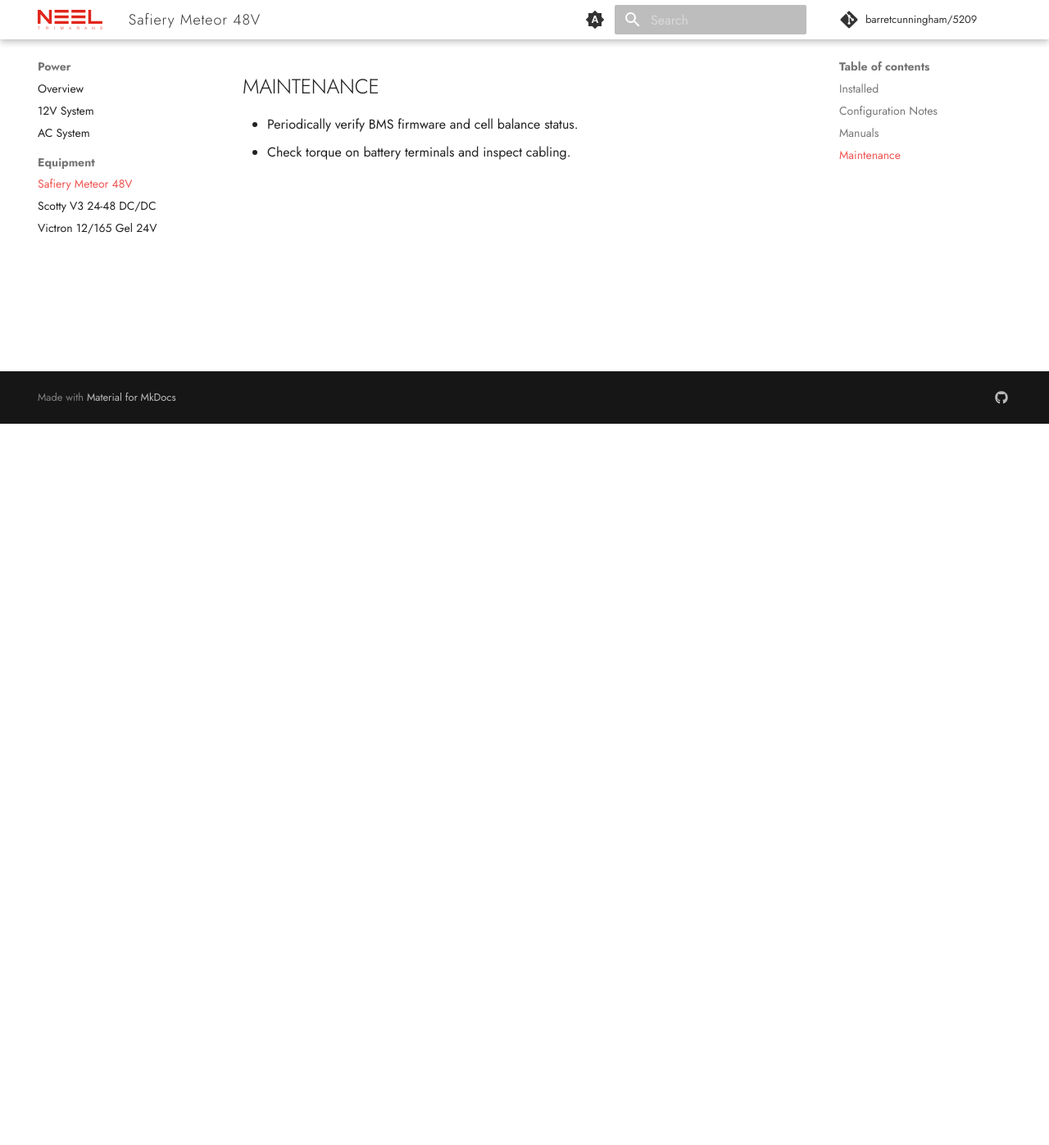
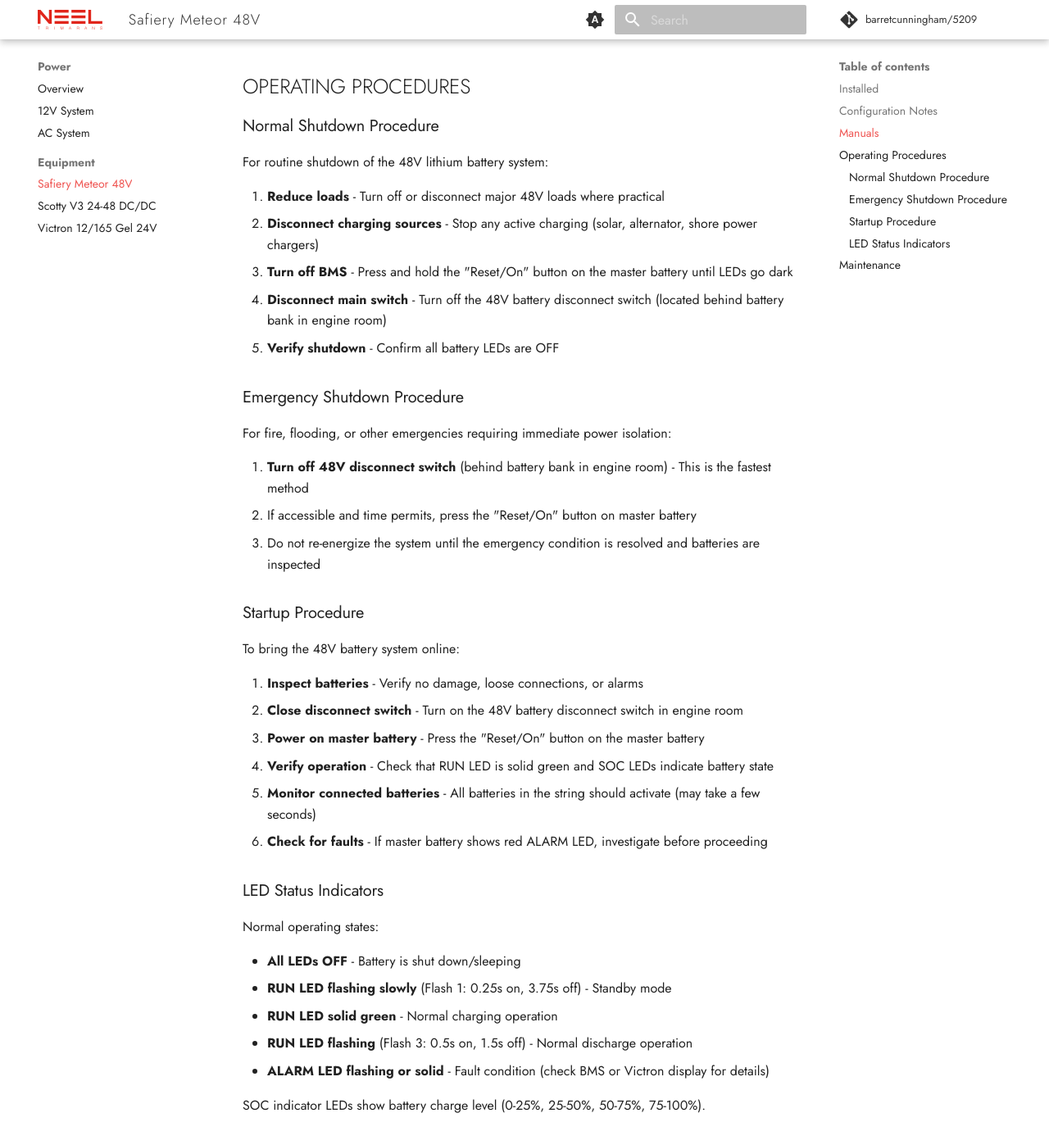
Before and after one commit to barretcunningham/5209, an MkDocs documentation site: the page built from docs/power/equipment/safiery-meteor-48v.md, in a window 1280 px wide and 1400 px high, scrolled down 883 px. Shown: the top 1397 px of the window at 82% size. Built offline with MkDocs 1.6.1 and Material for MkDocs 9.7.7, drawn with Linux system fonts in a browser that asks for light colours; comment, search, counter and statistics services are not loaded.

Commit message:
docs: add shutdown/startup procedures for Safiery Meteor 48V batteries
Add comprehensive operating procedures including:
- Normal shutdown procedure (5-step process)
- Emergency shutdown procedure (prioritizing safety)
- Startup procedure with verification steps
- LED status indicators guide for troubleshooting

Documents location of 48V disconnect switch (behind battery bank in engine room) for emergency access.

🤖 Generated with [Claude Code](https://claude.com/claude-code)

Co-Authored-By: Claude <noreply@anthropic.com>

```diff
--- a/docs/power/equipment/safiery-meteor-48v.md
+++ b/docs/power/equipment/safiery-meteor-48v.md
@@ -28,6 +28,49 @@
 - Local manual: [Safiery Meteor 48V Manual (PDF)](docs/equipment/power/safiery-meteor-48v/manuals/safiery-meteor-48v-manual.pdf)
 - If you prefer external hosting, add the URL here.
 
+## Operating Procedures
+
+### Normal Shutdown Procedure
+
+For routine shutdown of the 48V lithium battery system:
+
+1. **Reduce loads** - Turn off or disconnect major 48V loads where practical
+2. **Disconnect charging sources** - Stop any active charging (solar, alternator, shore power chargers)
+3. **Turn off BMS** - Press and hold the "Reset/On" button on the master battery until LEDs go dark
+4. **Disconnect main switch** - Turn off the 48V battery disconnect switch (located behind battery bank in engine room)
+5. **Verify shutdown** - Confirm all battery LEDs are OFF
+
+### Emergency Shutdown Procedure
+
+For fire, flooding, or other emergencies requiring immediate power isolation:
+
+1. **Turn off 48V disconnect switch** (behind battery bank in engine room) - This is the fastest method
+2. If accessible and time permits, press the "Reset/On" button on master battery
+3. Do not re-energize the system until the emergency condition is resolved and batteries are inspected
+
+### Startup Procedure
+
+To bring the 48V battery system online:
+
+1. **Inspect batteries** - Verify no damage, loose connections, or alarms
+2. **Close disconnect switch** - Turn on the 48V battery disconnect switch in engine room
+3. **Power on master battery** - Press the "Reset/On" button on the master battery
+4. **Verify operation** - Check that RUN LED is solid green and SOC LEDs indicate battery state
+5. **Monitor connected batteries** - All batteries in the string should activate (may take a few seconds)
+6. **Check for faults** - If master battery shows red ALARM LED, investigate before proceeding
+
+### LED Status Indicators
+
+Normal operating states:
+
+- **All LEDs OFF** - Battery is shut down/sleeping
+- **RUN LED flashing slowly** (Flash 1: 0.25s on, 3.75s off) - Standby mode
+- **RUN LED solid green** - Normal charging operation
+- **RUN LED flashing** (Flash 3: 0.5s on, 1.5s off) - Normal discharge operation
+- **ALARM LED flashing or solid** - Fault condition (check BMS or Victron display for details)
+
+SOC indicator LEDs show battery charge level (0-25%, 25-50%, 50-75%, 75-100%).
+
 ## Maintenance
 - Periodically verify BMS firmware and cell balance status.
 - Check torque on battery terminals and inspect cabling.
```
